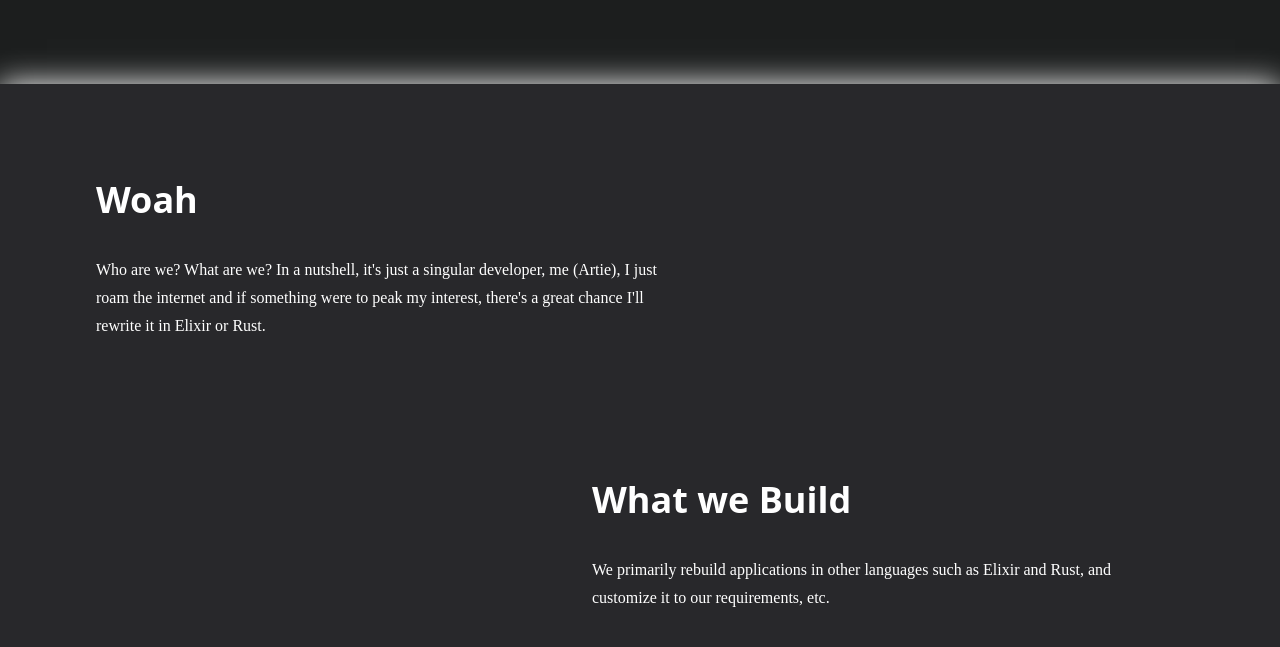
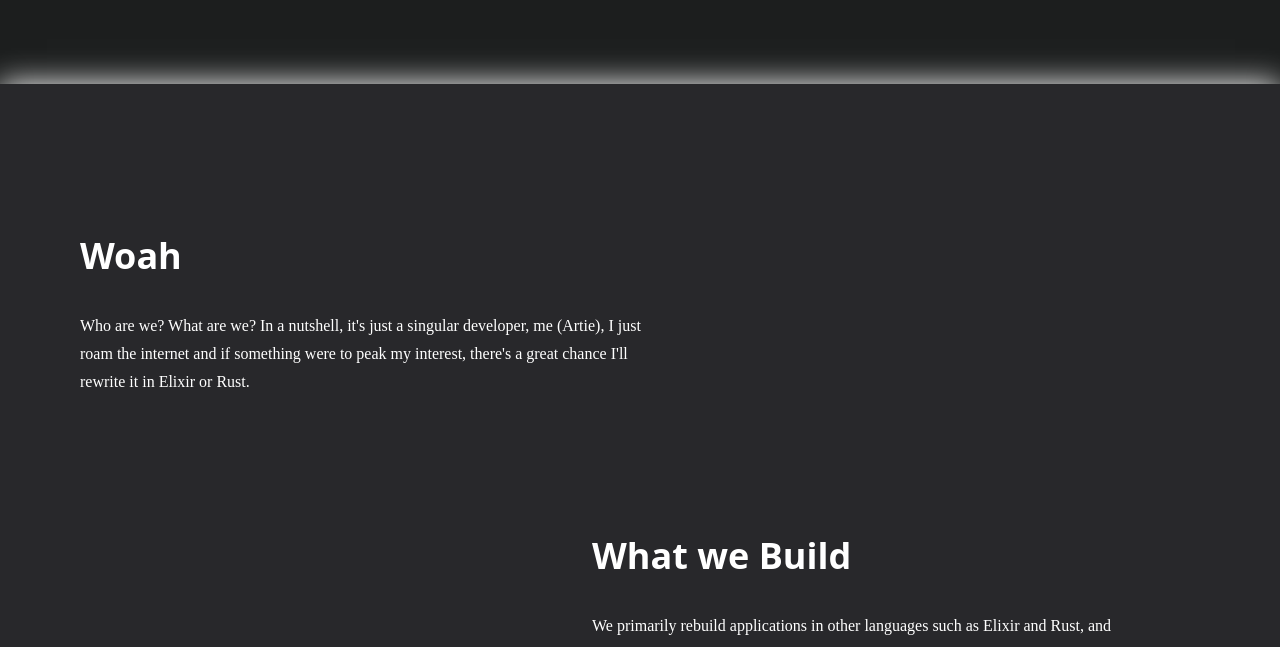
Before and after one commit to NetsuNetwork/netsu.network, an Astro site: page / in a window 1280 px wide. Shown: the part 716-1363 px from the top of the page. Built offline with nearby package versions, Linux system fonts and the light colour scheme; Astro itself is replaced by a stand-in of ours; a small style sheet from the web is missing.

Commit message:
refactor: Fix elements

```diff
--- a/src/components/Title.astro
+++ b/src/components/Title.astro
@@ -3,7 +3,7 @@ import MetaButtons from './MetaButtons.svelte';
 ---
 
 <div class='flex flex-col items-center justify-center w-screen h-screen'>
-  <h1 class='text-6xl text-white mdtext-8xl'>
+  <h1 class='text-6xl text-white md:text-8xl'>
     NetSu.<span class='text-lg font-bold' id='glitch' data-value='NETWORK'
       >NETWORK</span
     >
--- a/src/pages/index.astro
+++ b/src/pages/index.astro
@@ -6,6 +6,7 @@ import PrimaryLayout from '../layouts/PrimaryLayout.astro';
 <script>
   const observer = new IntersectionObserver((entries) => {
     entries.forEach((entry) => {
+      console.log(entry.intersectionRatio)
       entry.target.classList.toggle('show', entry.isIntersecting)
     })
   })
@@ -19,12 +20,12 @@ import PrimaryLayout from '../layouts/PrimaryLayout.astro';
     <Title />
   </div>
 
-  <div class='w-screen h-screen p-2 pt-0 pb-0 pr-0 md:p-0 secondary-bg glow'>
+  <div class='w-screen h-screen md:p-0 secondary-bg glow'>
     <div
       id='info-card'
-      class='flex flex-row items-start justify-start w-screen pt-6 md:pl-24 place-items-baseline blind'
+      class='flex flex-row items-start justify-start w-screen pt-8 md:pl-20 place-items-baseline '
     >
-      <div class='max-w-xl'>
+      <div class='max-w-xl pt-12 blind'>
         <h2 class='text-4xl font-bold'>Woah</h2>
         <p>
           Who are we? What are we? In a nutshell, it's just a singular
--- a/src/styles/preflight.scss
+++ b/src/styles/preflight.scss
@@ -21,7 +21,7 @@
 }
 
 body {
-  background-image: linear-gradient(#1c1c1e 50%, 99.9%, white);
+  background-color: #1c1c1e;
   width: 100vw !important;
   scroll-behavior: smooth;
   overflow-x: hidden;
```
